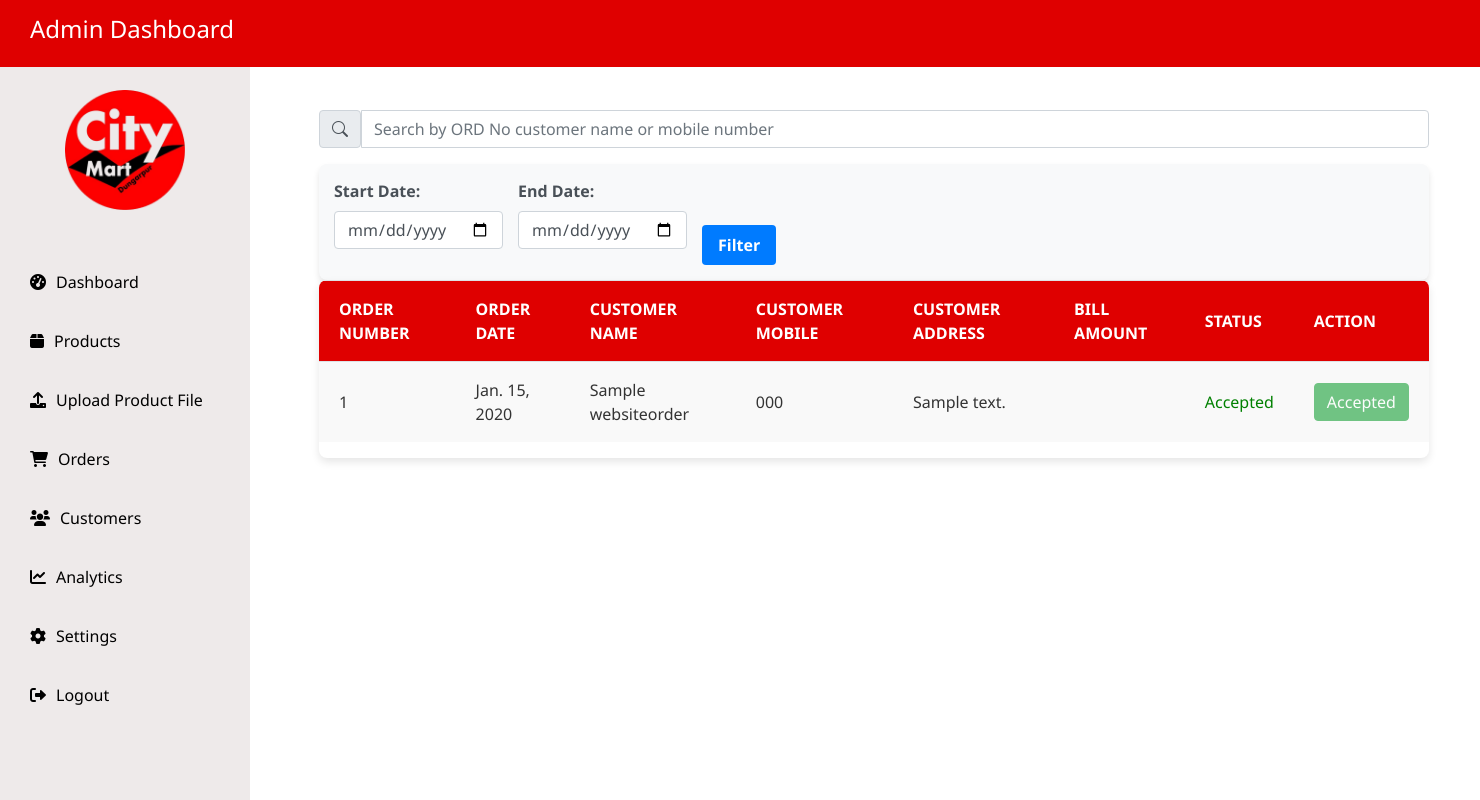
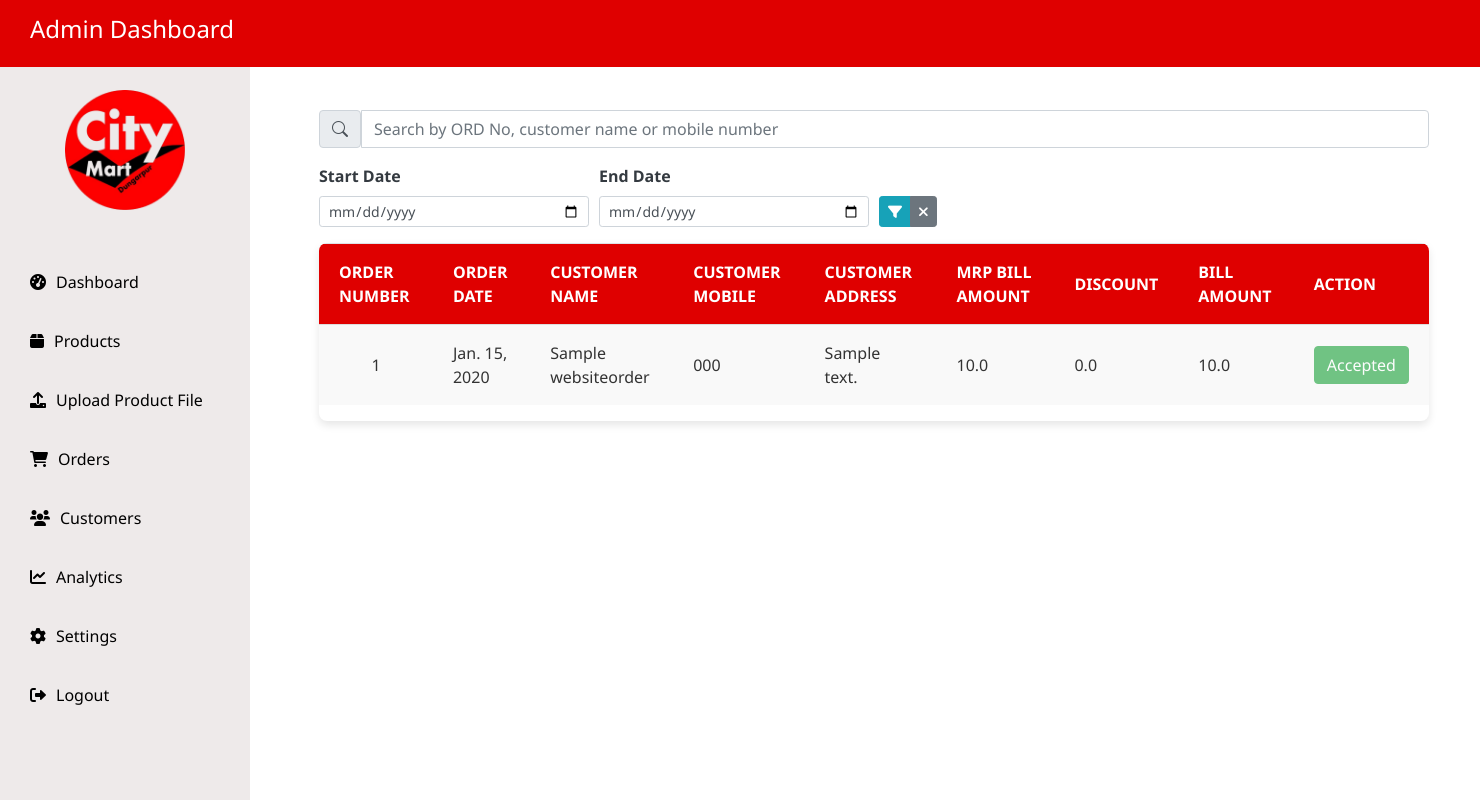
Before and after one commit to mustafanahar7/citymart, a Django app: page /admin-order/ in a window 1480 px wide. Run offline with Django 5.2, Linux system fonts and the light colour scheme; tables that the repository leaves empty hold one stand-in row (values such as "Sample post"); some libraries are stand-ins or nearby versions.

Commit message:
add files

```diff
--- a/Appone/models.py
+++ b/Appone/models.py
@@ -59,6 +59,7 @@
     order_number = models.ForeignKey("Appone.WebsiteOrder", on_delete=models.CASCADE , related_name="orderitems")
     product_code = models.ForeignKey("Appone.ProductInventory", on_delete=models.CASCADE , related_name="products")
     qty = models.IntegerField()
+    product_mrp_price = models.FloatField(default=0)
     product_price = models.FloatField()
     total_amount = models.FloatField()
 
--- a/Appone/views.py
+++ b/Appone/views.py
@@ -386,6 +386,7 @@
                     product_code_id = item['product_code'],
                     qty =item['quantity'],
                     product_price = item['price'],
+                    product_mrp_price = item['mrp'],
                     total_amount =  total_amount
                 )
 
@@ -632,9 +633,27 @@
     return render(request,'adminorders.html',{'orders':get_order_report})
 
 def Admin_order_items(request,order_number):
-    get_order_items_report = WebsiteOrderItems.objects.filter(order_number_id=order_number)
-    data = list(get_order_items_report.values())
-    df = pd.DataFrame(data)
+    get_order_items_report = WebsiteOrderItems.objects.filter(order_number_id=order_number).select_related('product_code')
+    data = []
+
+    # Loop through the order items and extract the relevant details
+    for item in get_order_items_report:
+        data.append({
+            'order_number': item.order_number.order_number,
+            'product_code': item.product_code.product_code,
+            'product_name': item.product_code.product_name,
+            'product_category': item.product_code.product_category,
+            'product_unit': item.product_code.product_unit,
+            'qty': item.qty,
+            'product_MRP_price': item.product_mrp_price,
+            'product_price': item.product_price,
+            'total_amount': item.total_amount
+        })
+
+    # Convert the list of dictionaries into a pandas DataFrame
+    # df = pd.DataFrame(data)
+
+    # # Display the DataFrame
     # print(df)
 
-    return HttpResponse(get_order_items_report)
+    return render(request,'adminorder_items.html',{'data':data,'order_number':order_number})
--- a/static/css/admininventory.css
+++ b/static/css/admininventory.css
@@ -55,6 +55,8 @@
     border-bottom: none;
 }
 
+/* filter section */
+/* Custom styles to match the provided style */
 
 
 
--- a/static/css/adminnavbar.css
+++ b/static/css/adminnavbar.css
@@ -92,6 +92,13 @@
     align-items: center;
 }
 
+.sidebar ul li.active a {
+    background-color: #DF0000;
+    /* Active background color */
+    color: white;
+    /* Active text color */
+}
+
 .sidebar ul li a:hover {
     background-color: #DF0000;
     color: #fff;
--- a/templates/adminnavbar.html
+++ b/templates/adminnavbar.html
@@ -34,7 +34,7 @@
                 <img src="{% static 'images/logo/logo1.png' %}" alt="CityMart Logo">
             </div>
             <ul>
-                <li><a href="{% url 'admindashboardpage' %}"><i class="fas fa-tachometer-alt"></i> <span>Dashboard</span></a></li>
+                <li class="{% if request.path == '/admindashboardpage/' %}active{% endif %}"><a href="{% url 'admindashboardpage' %}"><i class="fas fa-tachometer-alt"></i> <span>Dashboard</span></a></li>
                 <li><a href="{% url 'admin_product_inventory' %}"><i class="fas fa-box"></i> <span>Products</span></a></li>
                 <li><a href="{% url 'uploadproduct' %}"><i class="fas fa-upload"></i> <span>Upload Product File</span></a></li>
                 <li><a href="{% url 'admin_orders' %}"><i class="fas fa-shopping-cart"></i> <span>Orders</span></a></li>
--- a/templates/adminorders.html
+++ b/templates/adminorders.html
@@ -9,28 +9,36 @@
     {% if orders %}
 
     <div class="container ml-4">
+
+            <div class="filter-section">
                 <!-- Search Bar -->
                 <div class="input-group mb-3">
                     <span class="input-group-text" id="searchIcon">
                         <i class="bi bi-search"></i> <!-- Bootstrap Icon for search -->
                     </span>
-                <input type="text" id="searchInput" class="form-control" placeholder="Search by ORD No customer name or mobile number" aria-label="Search" aria-describedby="searchIcon">
+                    <input type="text" id="searchInput" class="form-control" placeholder="Search by ORD No, customer name or mobile number" aria-label="Search" aria-describedby="searchIcon">
                 </div>
 
-            <div class="date-filter" style="display: flex; align-items: flex-end; gap: 15px; background-color: #f8f9fa; padding: 15px; border-radius: 8px; box-shadow: 0px 4px 6px rgba(0, 0, 0, 0.1);">
-                <div class="form-group">
-                    <label for="startDate" style="font-weight: bold; color: #495057;">Start Date:</label>
-                    <input type="date" id="startDate" class="form-control" style="border-radius: 4px; border: 1px solid #ced4da;">
+                 <!-- Filter -->
+                <form class="filter-form" onsubmit="return false;">
+                    <div class="form-row align-items-end">
+                        <div class="form-group col-md-3">
+                            <label for="startDate" class="font-weight-bold text-dark">Start Date</label>
+                            <input type="date" class="form-control form-control-sm" id="startDate">
                         </div>
-
-                <div class="form-group">
-                    <label for="endDate" style="font-weight: bold; color: #495057;">End Date:</label>
-                    <input type="date" id="endDate" class="form-control" style="border-radius: 4px; border: 1px solid #ced4da;">
+                        <div class="form-group col-md-3">
+                            <label for="endDate" class="font-weight-bold text-dark">End Date</label>
+                            <input type="date" class="form-control form-control-sm" id="endDate">
                         </div>
-
-                <button type="button" class="btn btn-primary" onclick="filterTable()" style="padding: 8px 16px; border-radius: 4px; background-color: #007bff; border: none; font-weight: bold;">Filter</button>
+                        <div class="form-group col-md-6 d-flex align-items-end">
+                            <div class="btn-group">
+                                <button type="button" class="btn btn-info btn-sm" onclick="filterTable()"><i class="fas fa-filter"></i></button>
+                                <button type="button" class="btn btn-secondary btn-sm" onclick="clearFilters()"> <i class="fas fa-times"></i></button>
                             </div>
-
+                        </div>
+                    </div>
+                </form>
+            </div>
 
 
             <!-- Table -->
@@ -43,27 +51,30 @@
                             <th scope="col">Customer Name</th>
                             <th scope="col">Customer Mobile</th>
                             <th scope="col">Customer Address</th>
+                            <th scope="col">MRP Bill Amount</th>
+                            <th scope="col">Discount</th>
                             <th scope="col">Bill Amount</th>
-                            <th scope="col">Status</th>
                             <th scope="col">Action</th>
                         </tr>
                     </thead>
                     <tbody>
                         {% for order in orders %}
-                            <tr>
-                                <tr data-date="{{ order.order_date|date:'Y-m-d' }}">
-                                <td>{{ order.order_number }}</td>
+
+                            <tr onclick="window.location.href='{% url 'admin_order_items' order.order_number %}'" style="cursor:pointer;" data-date="{{ order.order_date|date:'Y-m-d' }}">
+                                <td class="text-center fw-bold">{{ order.order_number }}</td>
                                 <td>{{ order.order_date }}</td>
                                 <td>{{ order.customer_name }}</td>
                                 <td>{{ order.customer_mobile_number}}</td>
                                 <td>{{ order.customer_address }}</td>
-                                <td>{{ order.bill_amount }}</td>
+                                <td>{{ order.bill_mrp_amount }}</td>
+                                <td>{{ order.discount }}</td>
+                                <td>{{ order.bill_net_amount }}</td>
 
-                                {% if order.is_accepted %}
+                                {% comment %} {% if order.is_accepted %}
                                     <td style="color:green;">Accepted</td>
                                 {% else %}
                                     <td style="color:red;">Un-Accepted</td>
-                                {% endif %}
+                                {% endif %} {% endcomment %}
 
                                 <td>
                                     {% if order.is_accepted %}
@@ -73,6 +84,7 @@
                                     {% endif %}
                                 </td>
                             </tr>
+
                         {% endfor %}
                     </tbody>
                 </table>
@@ -127,7 +139,20 @@
 
         }
 
+        function clearFilters() {
+            // Clear the date inputs
+            document.getElementById('startDate').value = '';
+            document.getElementById('endDate').value = '';
 
+            // Show all rows
+            const table = document.getElementById('ordertable');
+            const rows = table.getElementsByTagName('tr');
+
+            for (let i = 1; i < rows.length; i++) { // Start from 1 to skip the header row
+                rows[i].style.display = ''; // Show row
+            }
+
+        }
 
 
 
@@ -140,8 +165,9 @@
                 let productCode = row.cells[0].textContent.toUpperCase();
                 let productName = row.cells[2].textContent.toUpperCase();
                 let productCategory = row.cells[3].textContent.toUpperCase();
+                let Action = row.cells[8].textContent.toUpperCase();
 
-                if (productCode.indexOf(filter) > -1 || productName.indexOf(filter) > -1 || productCategory.indexOf(filter) > -1) {
+                if (productCode.indexOf(filter) > -1 || productName.indexOf(filter) > -1 || productCategory.indexOf(filter) > -1 || Action.indexOf(filter) > -1 ) {
                     row.style.display = '';
                 } else {
                     row.style.display = 'none';
```
Also changed, not shown: static/css/cart.css (+39 -2 lines), templates/adminorder_items.html (added, +57 -0 lines), templates/cart.html (+2 -30 lines), Appone/migrations/0011_websiteorderitems_product_mrp_price.py (added). Lines whose indentation alone changed are shown as unchanged.
